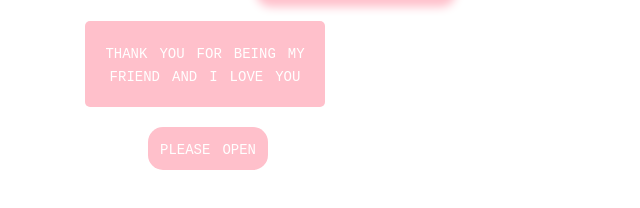
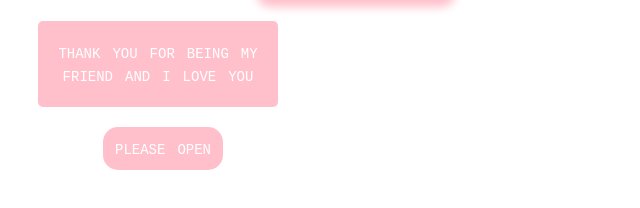
Before and after one commit to j0110158/sample-landing, a plain HTML site: page index.html in a window 1280 px wide. Both pictures are taken after a click on the element "please open". Shown: the part 414-622 px from the top of the page, without its empty margins (0-640 px from the left). Drawn offline with nearby package versions, Linux system fonts and the light colour scheme.

Commit message:
Added landing page files

```diff
--- a/index.css
+++ b/index.css
@@ -7,7 +7,7 @@
 #button {
     background-color: pink;
     text-align: center;
-    margin: 10px 140px;
+    margin: 10px 95px;
     width: 100px;
     padding: 10px;
     font-size: 20px;
@@ -27,7 +27,7 @@
     padding: 20px;
     color: white;
     border-radius: 5px;
-    margin: 20px 77px ;
+    margin: 20px 30px ;
     font-size: 20px;
     display: none;
 }
```
